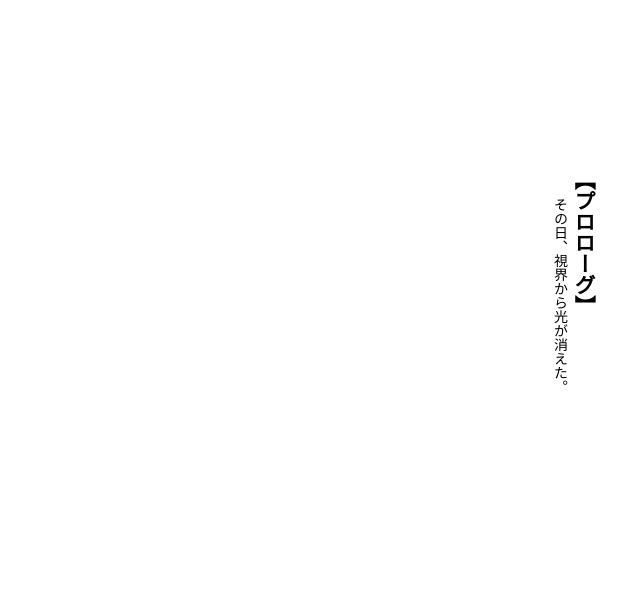
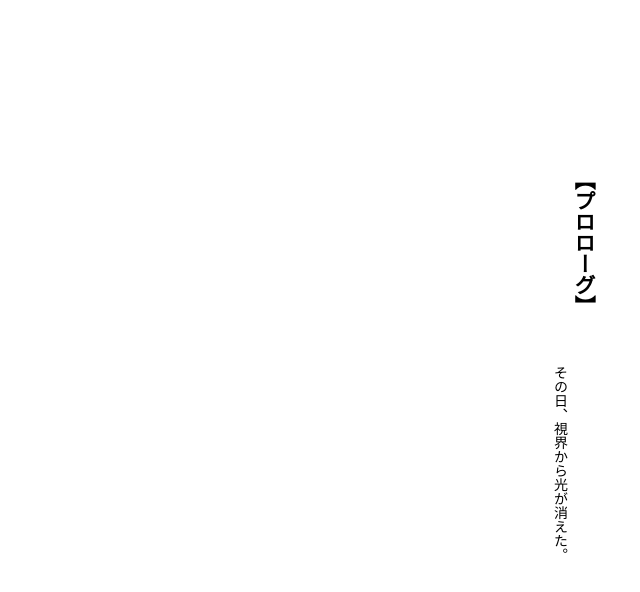
Before and after one commit to koseihabunnko/koseihabunnko.github.io, a Jekyll site: the page built from novel/world-creation-log/prologue.html, in a window 1280 px wide. Shown: the top 592 px of the page, without its empty margins (640-1280 px from the left). Built offline with Jekyll 4.4.1, drawn with Linux system fonts in a browser that asks for light colours.

Commit message:
フォーマット

```diff
--- a/assets/css/novel.css
+++ b/assets/css/novel.css
@@ -1,42 +1,50 @@
 ---
 ---
 
-html,body{
+html, body {
   height: 100vh;
   writing-mode: vertical-rl;
 }
 
-li{
+li {
   list-style: none;
   margin-top: 1em;
 }
-a{
+
+a {
   color: black;
   text-decoration: none;
 }
-.novel{
+
+.novel {
   padding: 10%;
   height: 100%;
   line-height: 18pt;
   font-size: 10.5pt;
 }
 
-h2{
+h2 {
   margin: 1em;
 }
 
-.novel__wrap{
+.novel__wrap {
   display: block;
   height: 148mm;
   margin: auto;
 }
 
-.novel__body{
+.novel__body {
   margin-top: 5%;
 }
-p{
+
+.novel__center {
+  text-align: center;
+}
+
+p {
   margin-right: 10pt;
 }
-rt{
+
+rt {
   font-size: 3pt;
 }
```
